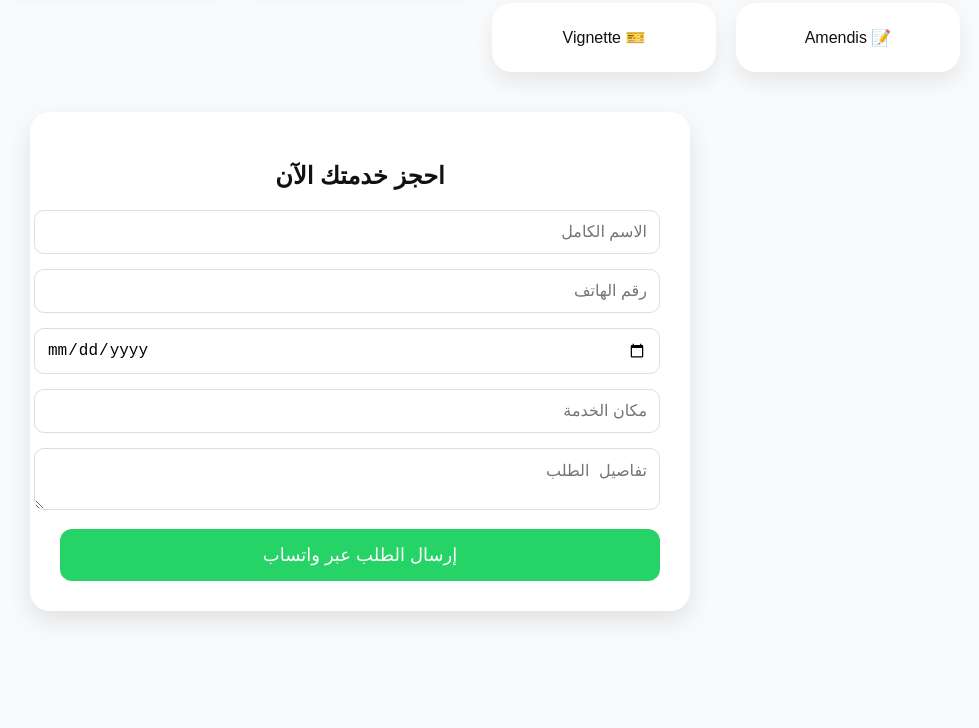
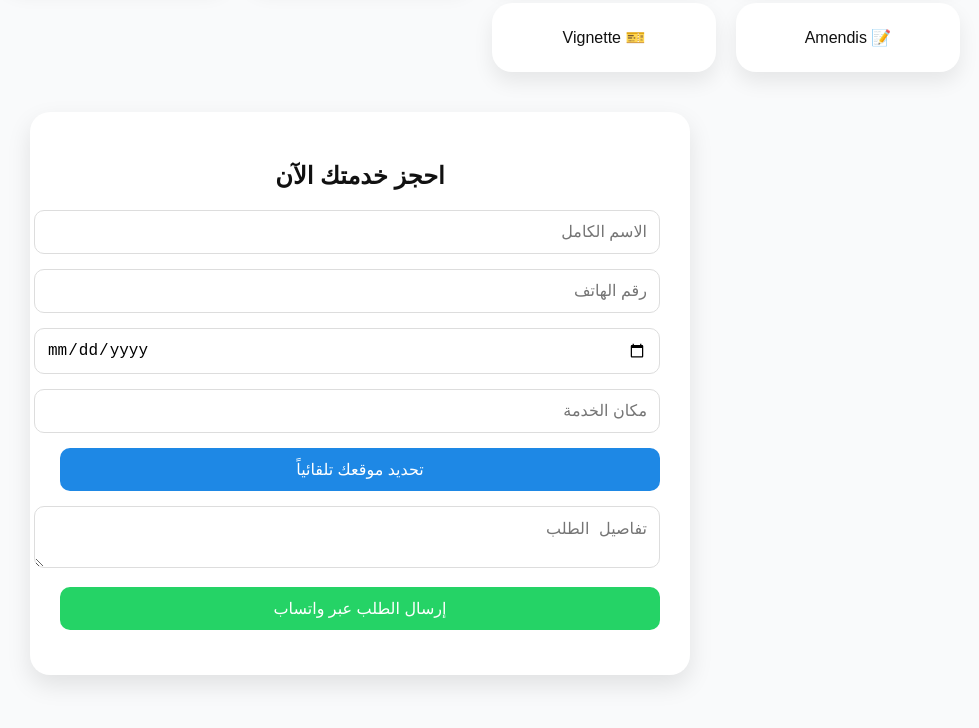
Before and after one commit to odyshop/OdyShop, a plain HTML site: page index.html in a window 1280 px wide. Shown: the part 405-1133 px from the top of the page, without its empty margins (280-1259 px from the left). Drawn offline with Linux system fonts and the light colour scheme.

Commit message:
Update index.html 1

```diff
--- a/index.html
+++ b/index.html
@@ -12,11 +12,13 @@
     .services {display:grid; grid-template-columns:repeat(auto-fit,minmax(220px,1fr)); gap:20px; padding:40px}
     .card {background:white; padding:25px; border-radius:20px; text-align:center; box-shadow:0 10px 20px rgba(0,0,0,.08)}
     .form-container {max-width:600px; margin:0 auto 60px; background:white; padding:30px; border-radius:20px; box-shadow:0 10px 25px rgba(0,0,0,.1)}
-    input, textarea {width:100%; padding:12px; margin-bottom:15px; border-radius:10px; border:1px solid #ddd; font-size:16px}
-    button {width:100%; padding:15px; background:#25D366; color:white; font-size:18px; border:none; border-radius:12px; cursor:pointer}
+    input, textarea, button {width:100%; padding:12px; margin-bottom:15px; border-radius:10px; font-size:16px}
+    input, textarea {border:1px solid #ddd;}
+    button {background:#25D366; color:white; border:none; cursor:pointer}
     footer {text-align:center; padding:30px; background:#fff; border-top:1px solid #eee}
     .map-section {padding:40px; text-align:center;}
     .map-section iframe {border-radius:20px; border:0;}
+    .geo-button {background:#1e88e5; margin-bottom:15px;}
   </style>
 </head>
 <body>
@@ -47,6 +49,7 @@
   <input id="phone" placeholder="رقم الهاتف" />
   <input id="date" type="date" />
   <input id="place" placeholder="مكان الخدمة" />
+  <button type="button" class="geo-button" onclick="getLocation()">تحديد موقعك تلقائياً</button>
   <textarea id="details" placeholder="تفاصيل الطلب"></textarea>
   <button onclick="sendWhatsApp()">إرسال الطلب عبر واتساب</button>
 </section>
@@ -83,6 +86,24 @@
 
   window.open(`https://wa.me/${whatsappNumber}?text=${message}`, '_blank');
 }
+
+// Fonction pour obtenir la localisation
+function getLocation() {
+  if (navigator.geolocation) {
+    navigator.geolocation.getCurrentPosition(
+      function(position) {
+        const lat = position.coords.latitude;
+        const lng = position.coords.longitude;
+        document.getElementById('place').value = `Latitude: ${lat}, Longitude: ${lng}`;
+      },
+      function(error) {
+        alert('تعذر الحصول على موقعك. الرجاء التحقق من إعدادات الموقع.');
+      }
+    );
+  } else {
+    alert('المتصفح الخاص بك لا يدعم الحصول على الموقع.');
+  }
+}
 </script>
 
 </body>
```
Lines whose indentation alone changed are shown as unchanged.
